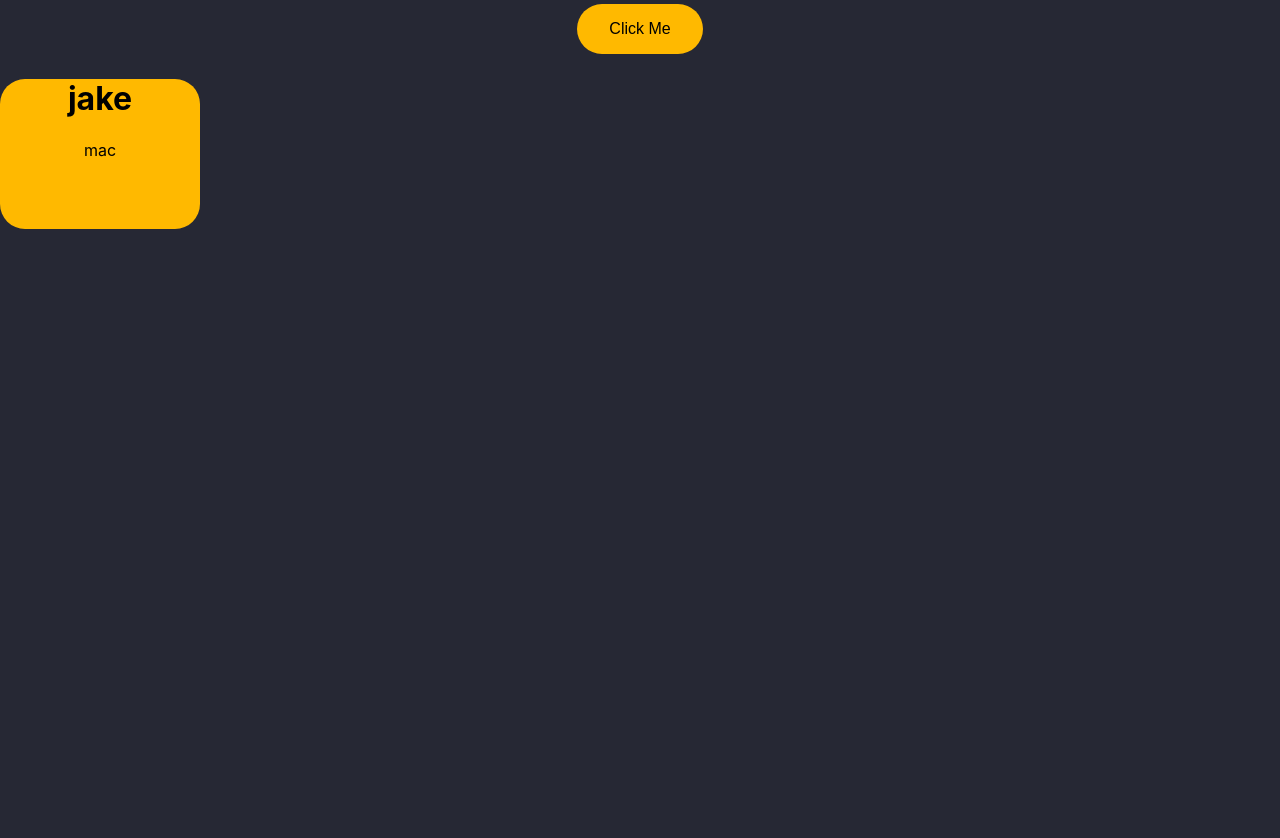
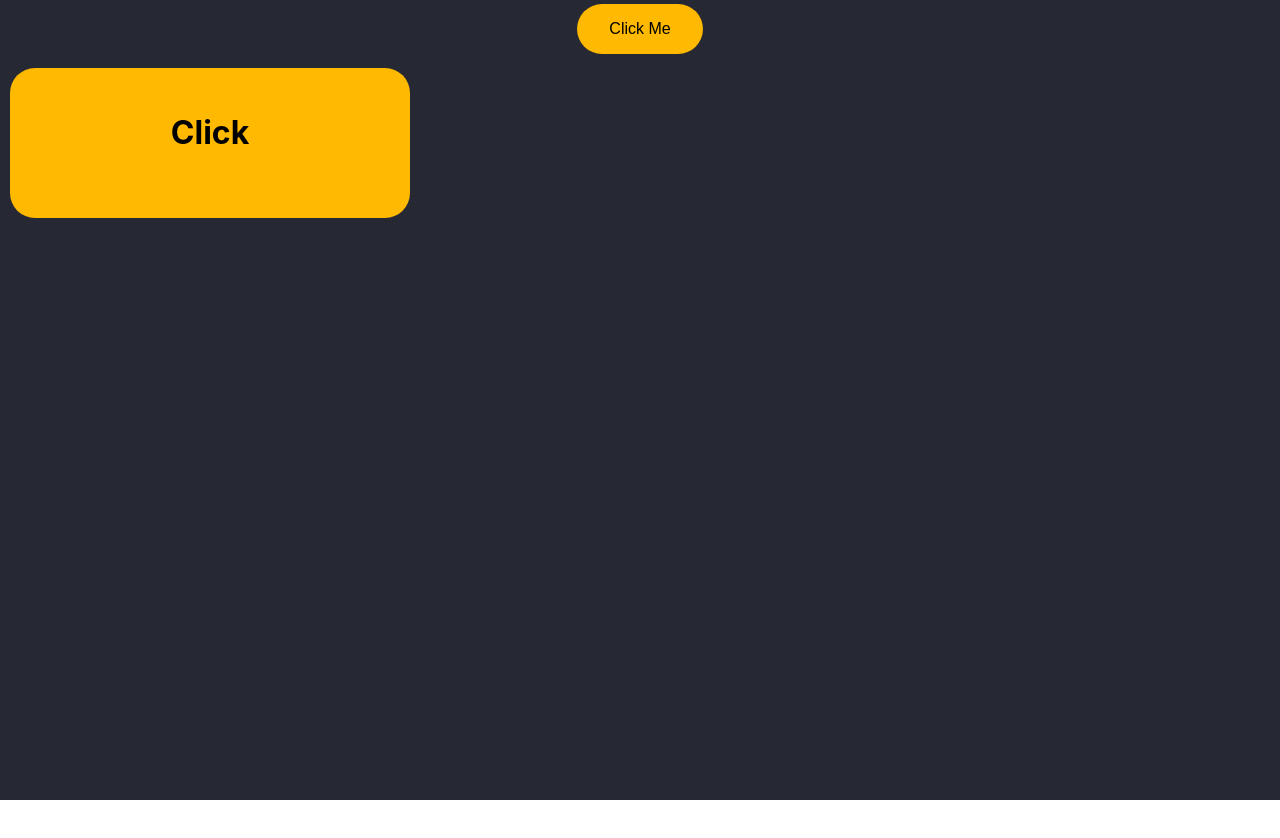
Before and after one commit to Hamz-06/reactJS, a React (Create React App) app: page / in a window 1280 px wide. Both pictures are taken after a click on the button "Click Me". Shown: the top 838 px of the page. After the commit the page ends 800 px from the top, so only its background shows below. Built offline with nearby package versions, Linux system fonts and the light colour scheme.

Commit message:
v1 with working button

```diff
--- a/src/App.css
+++ b/src/App.css
@@ -1,6 +1,7 @@
 .App {
   text-align: center;
   background-color: #262834;
+  height: 100vh;
 }
 
 .App-logo {
@@ -28,12 +29,7 @@
 .App-link {
   color: #61dafb;
 }
-.clickMeCenter{
-  height: 100vh;
-  display: flex;
-  justify-content: center;
-  align-items: center;
-}
+
 
 
 @keyframes App-logo-spin {
--- a/src/App.js
+++ b/src/App.js
@@ -1,7 +1,7 @@
 import logo from './logo.svg';
 import './App.css';
 import User from './UserClick/User';
-import Circle from './UserClick/Circle';
+
 
 function App() {
   const msg = <h1>Equals</h1>
--- a/src/UserClick/Circle.css
+++ /dev/null
@@ -1,16 +0,0 @@
-/* .mainDivCircles:hover{
-    background-color: red;
-} */
-
-.mainDivCircles {
-    position: relative;
-    border-radius: 25px;
-    background: #ffb900;
-
-    width: 200px;
-    height: 150px;
-  }
-.mainDivText:hover{
-    background-color: red;
-    text-align: center;
-}
--- a/src/UserClick/User.js
+++ b/src/UserClick/User.js
@@ -1,47 +1,46 @@
 //This is a component and needs to be a capital letter when calling
 import './User.css';
-import Circle from'./Circle.js';
+import Userinfo from'./Userinfo.js';
 import React, {useState} from 'react';
 
 function User(){
-    const name = ["jake", "drake", "Lake", "sake"];
+    const style = 'pink';
 
 
+
+    const listOfNames = ["Click","The", "Last", "BOX"]
     //initiate circles to circle1 using state
     //left hand side is default. We can use update circle to update the state
-    const [circles, updateCircle] = useState(()=>{
+    const [circles, updateInfo] = useState(()=>{
         //creating a function inside use state only runs once
         return [];
     });
 
     //add circles called by button
-    function addCircles(){
+    function addInfoBox(){
         //this keeps all other circles and adds sample to it.
 
         if(circles.length!=4){
 
-            updateCircle([...circles, name[circles.length]]);
+            updateInfo([...circles,listOfNames[circles.length]]);
+
 
         }
 
-        //you can also have it so it updates the circle
-        //updateCircle(["Sample"])
     }
-
-
-
 
     return (
         <>
 
-            <button className="mainButton" onClick={addCircles} >
+
+            <button className="mainButton" onClick={addInfoBox} >
                 <div>Click Me</div>
             </button>
 
 
             {circles.map((items)=>(
 
-                <Circle userInfo ="mac" text = {items}/>
+                <Userinfo text = {items}/>
             ))}
 
 
--- /dev/null
+++ b/src/UserClick/Userinfo.css
@@ -0,0 +1,21 @@
+/* .mainDivCircles:hover{
+    background-color: red;
+} */
+
+.mainDivInfoboxs {
+
+    position: relative;
+    border-radius: 25px;
+    background: #ffb900;
+    margin: 10px;
+    width: 400px;
+    height: 150px;
+}
+
+.mainDivText{
+    /* background-color: red; */
+    margin: auto;
+    width: 50%;
+
+    padding: 45px;
+}
--- a/src/UserClick/Circle.js
+++ b/src/UserClick/Userinfo.js
@@ -1,19 +1,24 @@
 import React from 'react';
-import './Circle.css';
-function Circle(props){
+import './Userinfo.css';
+
+function Infobox(props){
 
     const leftCord = {left:'10px'};
 
+
+
     return(
         <>
-        <div className='mainDivCircles'>
+        <div className='mainDivInfoboxs'>
 
 
             <h1 className = 'mainDivText'>{props.text}</h1>
-            <p1>{props.userInfo}</p1>
+            <h2>{props.style}</h2>
+
+
 
         </div>
         </>
     );
 }
-export default Circle;
+export default Infobox;
```
